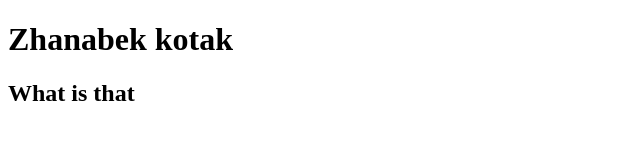
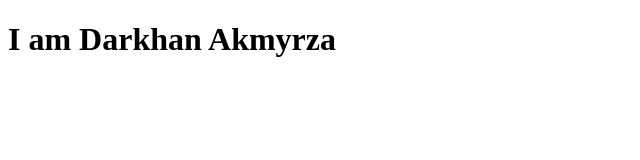
Before and after one commit to darkhanakmyrza/darkhanakmyrza.github.io, a plain HTML site: page index.html in a window 1280 px wide. Shown: the whole page, without its empty margins (0-640 px from the left). Drawn offline with Linux system fonts and the light colour scheme.

Commit message:
Update index.html

```diff
--- a/index.html
+++ b/index.html
@@ -7,7 +7,6 @@
     <title>Document</title>
 </head>
 <body>
-    <h1>Zhanabek kotak</h1>
-    <h2>What is that</h2>
+    <h1>I am Darkhan Akmyrza </h1>
 </body>
 </html>
```
